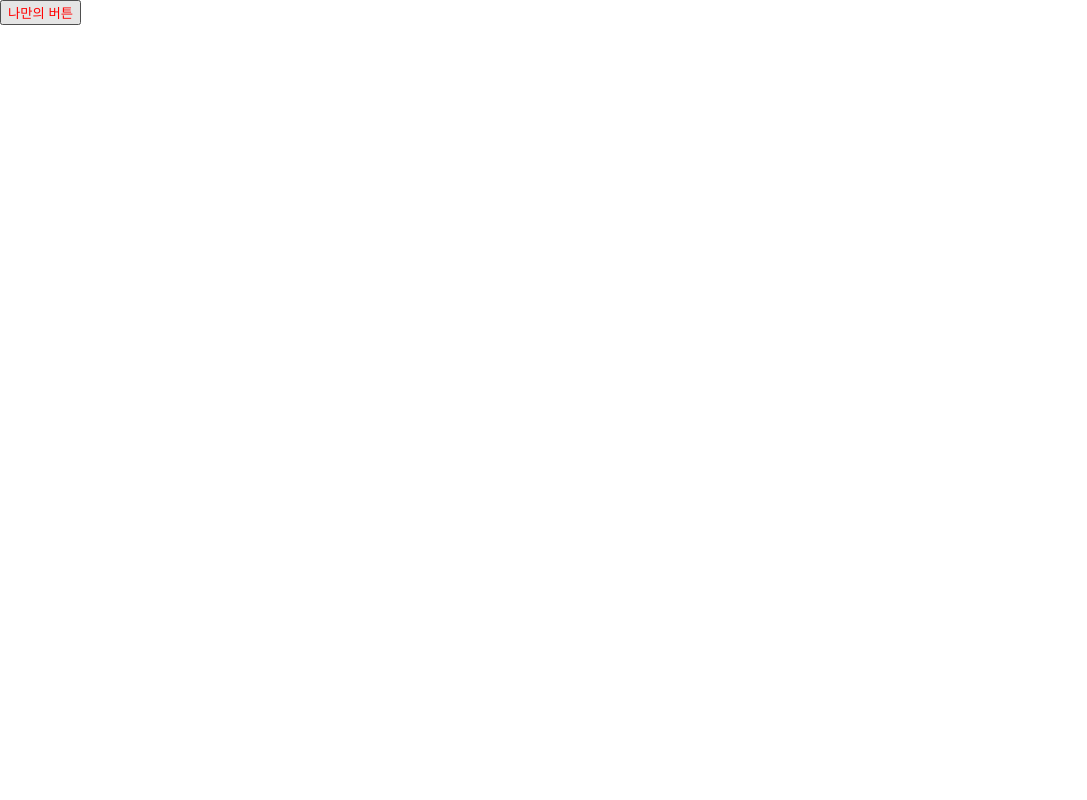
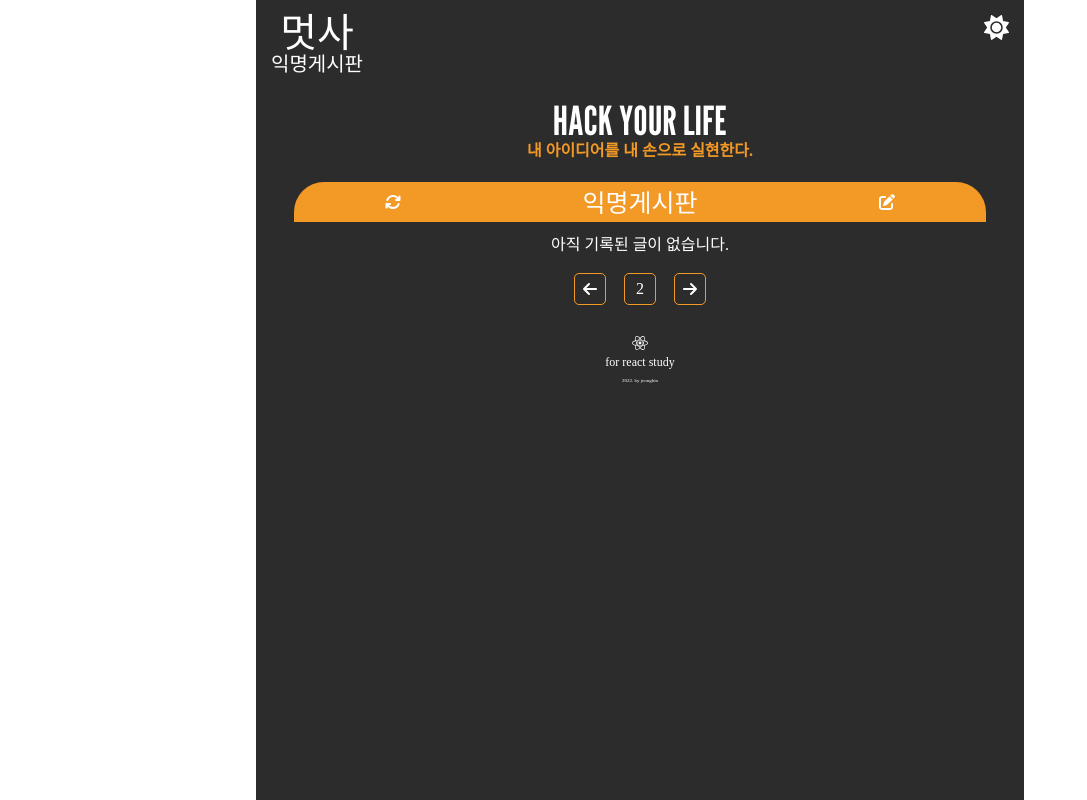
Before and after one commit to baejb/React-Study, a React (Create React App) app: page / in a window 1280 px wide. Shown: the whole page, without its empty margins (0-1087 px from the left). Built offline with nearby package versions, Linux system fonts and the light colour scheme.

Commit message:
리액트 실습 익명게시판 만들기

```diff
--- a/package.json
+++ b/package.json
@@ -3,6 +3,10 @@
   "version": "0.1.0",
   "private": true,
   "dependencies": {
+    "@fortawesome/fontawesome-svg-core": "^6.1.1",
+    "@fortawesome/free-brands-svg-icons": "^6.1.1",
+    "@fortawesome/free-solid-svg-icons": "^6.1.1",
+    "@fortawesome/react-fontawesome": "^0.2.0",
     "@testing-library/jest-dom": "^5.14.1",
     "@testing-library/react": "^13.0.0",
     "@testing-library/user-event": "^13.2.1",
@@ -10,6 +14,7 @@
     "react-dom": "^18.2.0",
     "react-scripts": "5.0.1",
     "styled-components": "^5.3.5",
+    "styled-reset": "^4.4.1",
     "web-vitals": "^2.1.0"
   },
   "scripts": {
--- a/src/App.js
+++ /dev/null
@@ -1,8 +0,0 @@
-import Hello from './Hello';
-
-function App() {
-  return <Hello />;
-
-}
-
-export default App;
--- /dev/null
+++ b/src/App.jsx
@@ -0,0 +1,128 @@
+import {
+    EachPostLi,
+    Footer,
+    FooterBig,
+    FooterSmall,
+    Header,
+    LoadingDiv,
+    LoadingImg,
+    Main,
+    MediaDiv,
+    PagenumberDiv,
+    PagingSection,
+    PostLink,
+    PostListDiv,
+    PostRepl,
+    PostSection,
+    PostTitle,
+    PostTitleDiv,
+    SlogunBig,
+    SlogunSection,
+    SlogunSmall,
+    SubHeaderDiv,
+    TitleBig,
+    TitleLogoDiv,
+    TitleSmall,
+} from './styledComponent';
+
+// yarn add @fortawesome/free-solid-svg-icons @fortawesome/react-fontawesome @fortawesome/fontawesome-svg-core @fortawesome/free-brands-svg-icons
+import {
+    faSun,
+    faMoon,
+    faArrowsRotate,
+    faPenToSquare,
+    faLocationPin,
+    faArrowLeft,
+    faArrowRight,
+} from '@fortawesome/free-solid-svg-icons';
+import { FontAwesomeIcon } from '@fortawesome/react-fontawesome';
+import { faReact } from '@fortawesome/free-brands-svg-icons';
+import { darkTheme, GlobalStyles, lightTheme } from './styles';
+import { ThemeProvider } from 'styled-components';
+import loadingIcon from './loading.svg';
+
+function App() {
+    const darkMode = true;
+    const loading = false;
+    const isPost = true;
+
+    return (
+    <>
+        <ThemeProvider theme={darkMode ? darkTheme : lightTheme}>
+        <GlobalStyles />
+        <MediaDiv>
+            <Header>
+                <TitleLogoDiv>
+                    <TitleBig>멋사</TitleBig>
+                    <TitleSmall>익명게시판</TitleSmall>
+                </TitleLogoDiv>
+                <SubHeaderDiv>
+                    {darkMode?(
+                    <div>
+                        <FontAwesomeIcon icon={faSun} />
+                    </div>)
+                    :(
+                        <div>
+                            <FontAwesomeIcon icon={faMoon}/>
+                        </div>
+                    )}
+                    </SubHeaderDiv>
+            </Header>
+            <Main>
+                <SlogunSection>
+                    <SlogunBig>HACK YOUR LIFE</SlogunBig>
+                    <SlogunSmall>
+                        내 아이디어를 내 손으로 실현한다.
+                    </SlogunSmall>
+                </SlogunSection>
+                <PostSection>
+                    <PostTitleDiv>
+                        <FontAwesomeIcon icon={faArrowsRotate}/>
+                        <PostTitle>익명게시판</PostTitle>
+                        <FontAwesomeIcon icon={faPenToSquare}/>
+                    </PostTitleDiv>
+                    {loading ?(
+                    <LoadingDiv>
+                        <LoadingImg src ={loadingIcon} />
+                    </LoadingDiv>) :  isPost ?(
+                    <LoadingDiv>
+                        아직 기록된 글이 없습니다.
+                        </LoadingDiv>
+                    ):(
+                    <ul>
+                            <EachPostLi>
+                                <div>
+                                    <FontAwesomeIcon icon={faLocationPin}/>
+                                    <PostLink>
+                                        서강학보, 시사 N 대학기자상 취재
+                                    </PostLink>
+                                </div>
+                                <PostRepl>[35]</PostRepl>
+                            </EachPostLi>
+                        </ul>)}
+
+                </PostSection>
+                <PagingSection>
+                    <PagenumberDiv>
+                        <FontAwesomeIcon icon={faArrowLeft}/>
+                    </PagenumberDiv>
+                    <PagenumberDiv>
+                        2
+                    </PagenumberDiv>
+                    <PagenumberDiv>
+                        <FontAwesomeIcon icon={faArrowRight}/>
+                    </PagenumberDiv>
+                </PagingSection>
+            </Main>
+            <Footer>
+                <FontAwesomeIcon icon={faReact} />
+                <FooterBig>for react study</FooterBig>
+                <FooterSmall>2022. by jeongbin</FooterSmall>
+            </Footer>
+        </MediaDiv>
+        </ThemeProvider>
+    </>
+    );
+}
+
+export default App;
--- a/src/Hello.jsx
+++ /dev/null
@@ -1,13 +0,0 @@
-import React from 'react';
-import styled from 'styled-components';
-
-
-function Hello(){
-    const StyledButton =styled.button`
-        color:red;
-        backgroud-color:gray;
-    `;
-    return <StyledButton>나만의 버튼</StyledButton>;
-
-}
-export default Hello;
--- a/src/index.css
+++ b/src/index.css
@@ -1,13 +1,23 @@
+@import url('https://fonts.googleapis.com/css2?family=Black+Han+Sans&family=League+Gothic&family=Noto+Sans+KR&display=swap');
+
 body {
-  margin: 0;
-  font-family: -apple-system, BlinkMacSystemFont, 'Segoe UI', 'Roboto', 'Oxygen',
-    'Ubuntu', 'Cantarell', 'Fira Sans', 'Droid Sans', 'Helvetica Neue',
-    sans-serif;
-  -webkit-font-smoothing: antialiased;
-  -moz-osx-font-smoothing: grayscale;
+    margin: 0;
+    font-family: -apple-system, BlinkMacSystemFont, 'Segoe UI', 'Roboto',
+        'Oxygen', 'Ubuntu', 'Cantarell', 'Fira Sans', 'Droid Sans',
+        'Helvetica Neue', sans-serif;
+    -webkit-font-smoothing: antialiased;
+    -moz-osx-font-smoothing: grayscale;
 }
 
 code {
-  font-family: source-code-pro, Menlo, Monaco, Consolas, 'Courier New',
-    monospace;
+    font-family: source-code-pro, Menlo, Monaco, Consolas, 'Courier New',
+        monospace;
 }
+
+textarea {
+    resize: none;
+}
+
+html {
+    width: 100%;
+}
--- /dev/null
+++ b/src/styledComponent.js
@@ -0,0 +1,159 @@
+import styled from 'styled-components';
+
+export const MediaDiv = styled.div`
+    margin: 0px auto;
+    min-height: 100vh;
+    width: 768px;
+    color: ${(props) => props.theme.fontColor};
+    background-color: ${(props) => props.theme.bgColor};
+    @media screen and (max-width: 768px) {
+        width: 100%;
+    }
+`;
+export const Header = styled.div`
+    width: 768px;
+    height: auto;
+    display: flex;
+    flex-direction: row;
+    justify-content: space-between;
+    font-family: 'Black Han Sans', sans-serif;
+    position: absolute;
+    @media screen and (max-width: 768px) {
+        width: 100%;
+    }
+`;
+
+export const TitleLogoDiv = styled.div`
+    display: flex;
+    flex-direction: column;
+    justify-content: center;
+    align-items: center;
+    margin: 15px;
+    line-height: 1;
+`;
+
+export const TitleBig = styled.span`
+    font-size: 40px;
+`;
+
+export const TitleSmall = styled.span`
+    font-size: 20px;
+`;
+
+export const SubHeaderDiv = styled.div`
+    margin: 15px;
+    font-size: 25px;
+    display: flex;
+    flex-direction: row;
+`;
+
+export const Main = styled.div`
+    padding-top: 90px;
+`;
+
+export const SlogunSection = styled.div`
+    margin-top: 10px;
+    width: 100%;
+    display: flex;
+    flex-direction: column;
+    justify-content: center;
+    align-items: center;
+`;
+
+export const SlogunBig = styled.span`
+    font-size: 40px;
+    font-family: 'League Gothic', sans-serif;
+`;
+
+export const SlogunSmall = styled.span`
+    margin: 3px;
+    font-weight: bold;
+    color: #f39926;
+`;
+export const PostSection = styled.div`
+    margin: 0px auto;
+    margin-top: 20px;
+    width: 90%;
+    display: flex;
+    flex-direction: column;
+`;
+export const PostTitleDiv = styled.div`
+    border-top-left-radius: 30px;
+    border-top-right-radius: 30px;
+    color: white;
+    background-color: #f39926;
+    display: flex;
+    flex-direction: row;
+    justify-content: space-around;
+    align-items: center;
+`;
+export const PostTitle = styled.span`
+    margin-top: 10px;
+    margin-bottom: 5px;
+    font-family: 'Black Han Sans', sans-serif;
+    font-size: 25px;
+`;
+
+export const PostListDiv = styled.div`
+    font-size: 16px;
+    font-family: 'Noto Sans KR', sans-serif;
+`;
+
+export const LoadingDiv = styled.div`
+    display: flex;
+    justify-content: center;
+    align-items: center;
+    flex-direction: column;
+    margin-top: 15px;
+`;
+
+export const LoadingImg = styled.img`
+    width: 30px;
+`;
+
+export const EachPostLi = styled.li`
+    margin: 14px;
+    display: flex;
+    flex-direction: row;
+    justify-content: space-between;
+`;
+
+export const PostLink = styled.span`
+    margin-left: 5px;
+`;
+export const PostRepl = styled.div`
+    font-family: 'Courier New', Courier, monospace;
+`;
+export const PagingSection = styled.section`
+    display: flex;
+    flex-direction: row;
+    justify-content: space-around;
+    margin: 0px auto;
+    width: 150px;
+    margin-top: 20px;
+`;
+export const PagenumberDiv = styled.div`
+    width: 30px;
+    height: 30px;
+    display: flex;
+    justify-content: center;
+    align-items: center;
+    border: 1px solid #f39926;
+    border-radius: 5px;
+`;
+export const Footer = styled.div`
+    margin-top: 30px;
+    display: flex;
+    flex-direction: column;
+    justify-content: center;
+    align-items: center;
+`;
+export const FooterBig = styled.span`
+    margin: 5px;
+    font-size: 12px;
+`;
+export const FooterSmall = styled.span`
+    margin: 5px;
+    font-size: 5px;
+`;
+// export default MediaDiv;
--- /dev/null
+++ b/src/styles.js
@@ -0,0 +1,18 @@
+import { createGlobalStyle } from 'styled-components';
+
+//yarn add styled-reset
+import reset from 'styled-reset';
+
+export const lightTheme = {
+    fontColor: '#2c2c2c',
+    bgColor: 'white',
+};
+
+export const darkTheme = {
+    fontColor: 'white',
+    bgColor: '#2c2c2c',
+};
+
+export const GlobalStyles = createGlobalStyle`
+    ${reset}
+`;
```
Also changed, not shown: src/Hello.css (deleted, +0 -7 lines), src/loading.svg (added), 1 other file (tests, documents, lock files or other folders).
